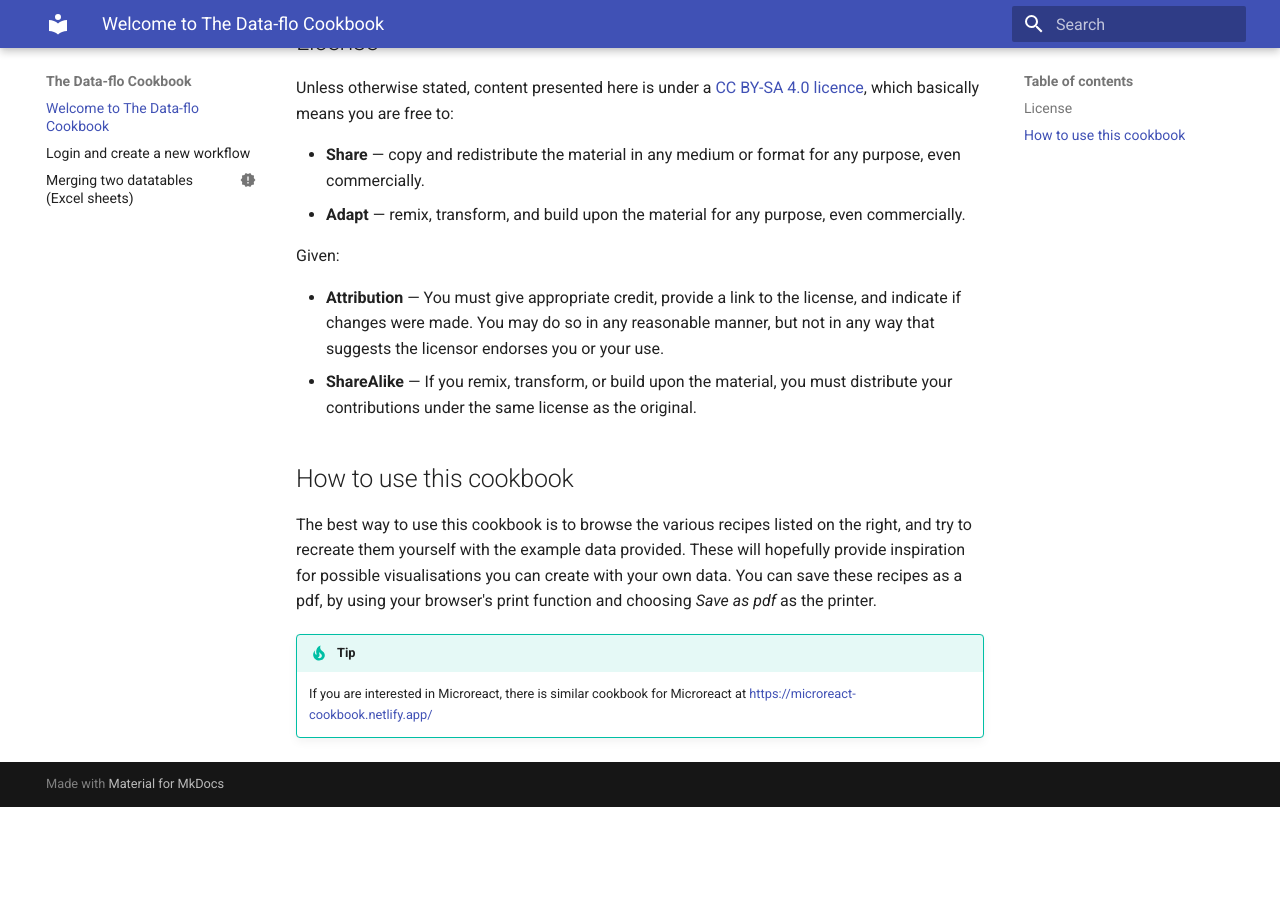
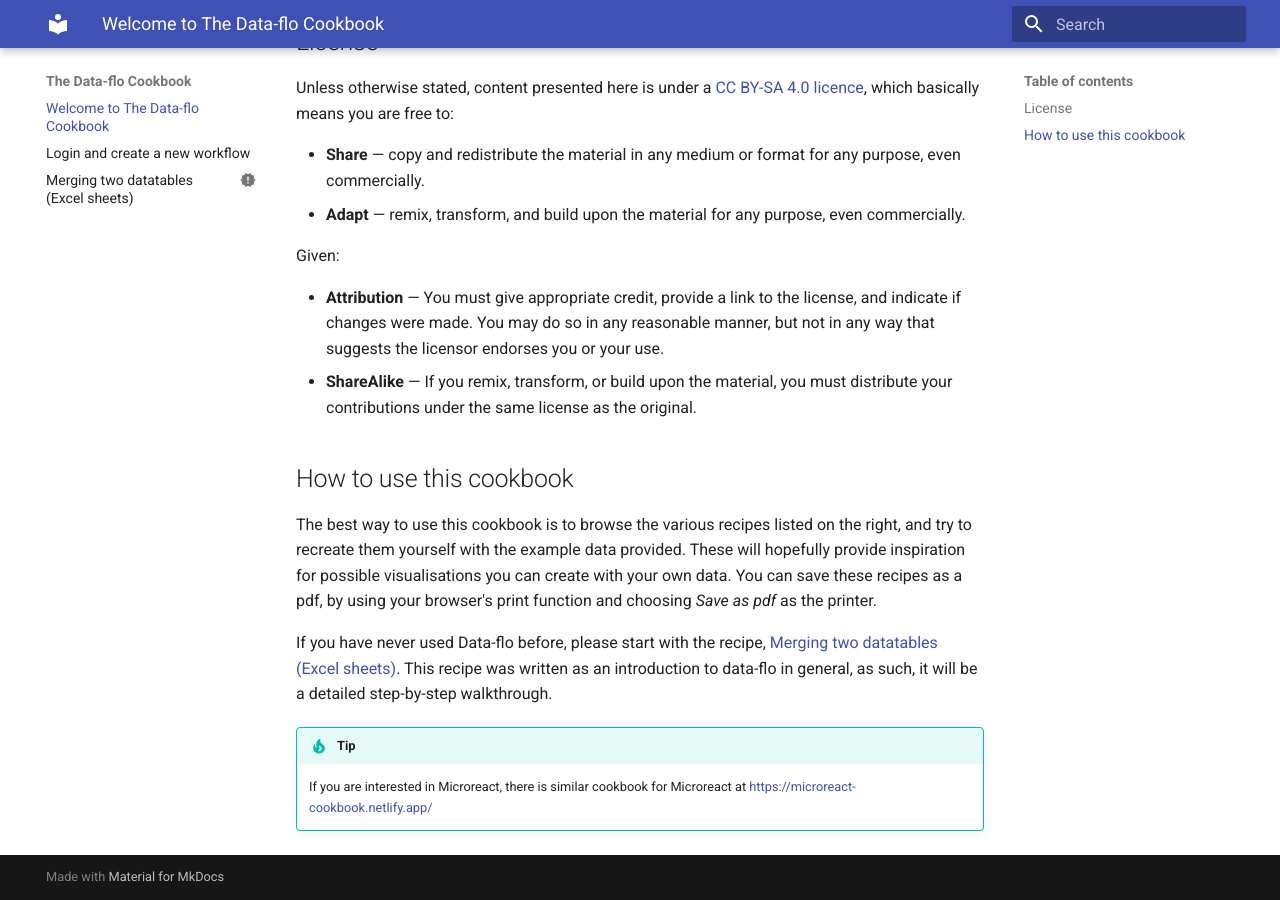
Before and after one commit to happykhan/dataflo-cookbook, an MkDocs documentation site: the page built from docs/index.md, in a window 1280 px wide and 900 px high, scrolled down 582 px. Built offline with MkDocs 1.6.1 and Material for MkDocs 9.7.7, drawn with Linux system fonts in a browser that asks for light colours; before the commit the page ends 1389 px from its top, so only the background shows below that.

Commit message:
merge example

```diff
--- a/docs/index.md
+++ b/docs/index.md
@@ -27,5 +27,7 @@
 
 The best way to use this cookbook is to browse the various recipes listed on the right, and try to recreate them yourself with the example data provided. These will hopefully provide inspiration for possible visualisations you can create with your own data. You can save these recipes as a pdf, by using your browser's print function and choosing *Save as pdf* as the printer.
 
+If you have never used Data-flo before, please start with the recipe, [Merging two datatables (Excel sheets)](./merging-two-sheets.md). This recipe was written as an introduction to data-flo in general, as such, it will be a detailed step-by-step walkthrough.
+
 !!! tip
     If you are interested in Microreact, there is similar cookbook for Microreact at [https://microreact-cookbook.netlify.app/](https://microreact-cookbook.netlify.app/)
```
